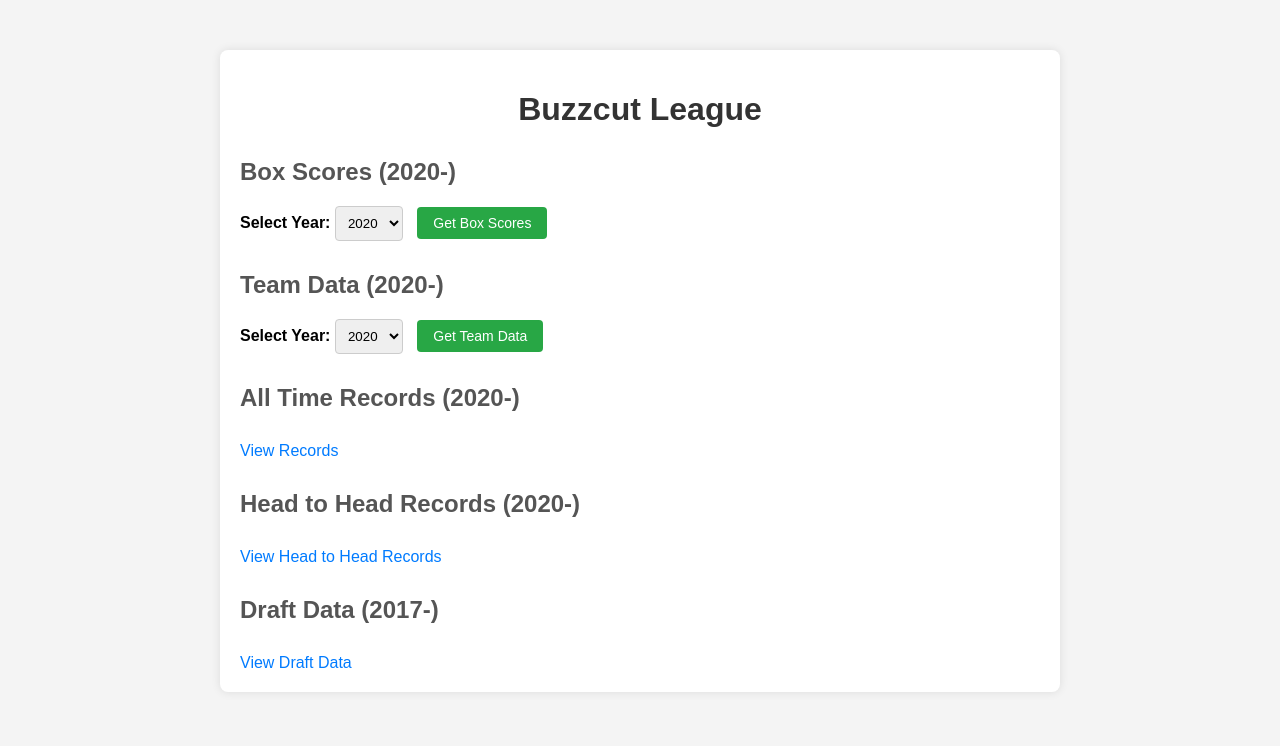
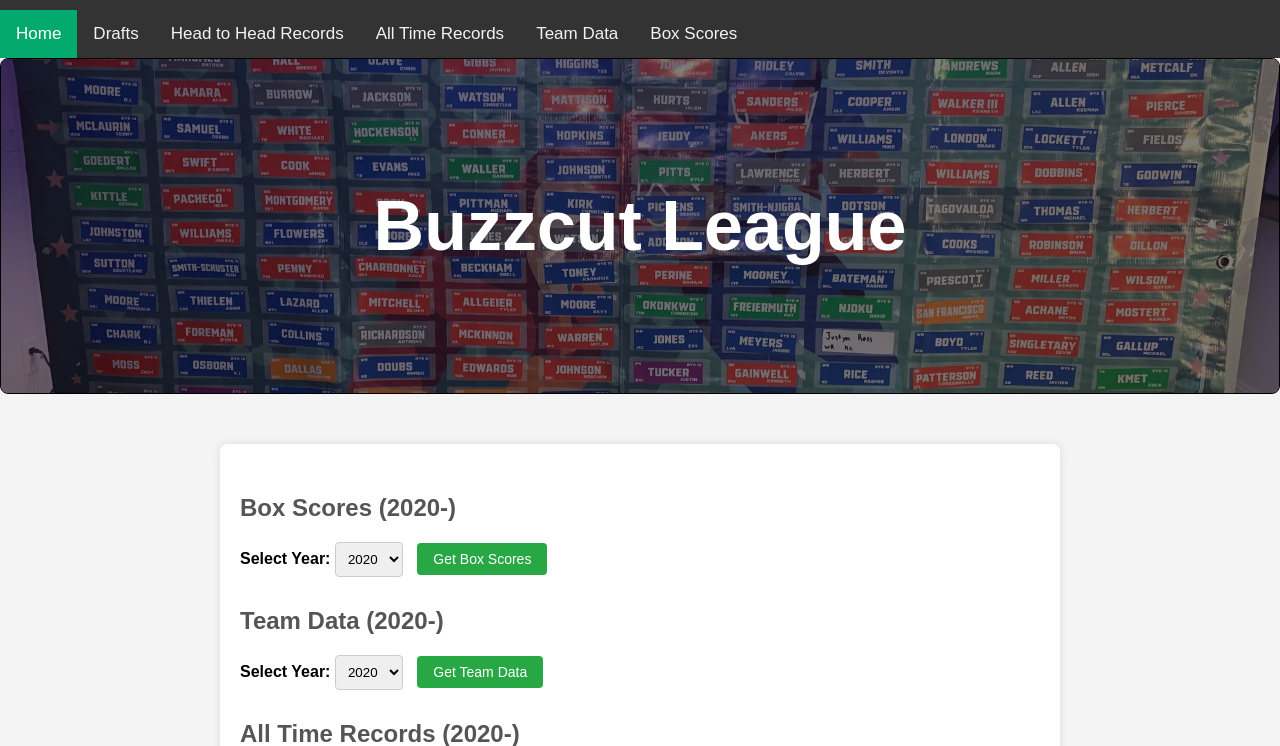
Before and after one commit to shraydewan/Buzzcut-League, a Flask app: template templates/index.html in a window 1280 px wide. Shown: the top 746 px of the page. Before the commit the page ends 695 px from the top, so only its background shows below. Run offline with Flask 3, Linux system fonts and the light colour scheme; the template is opened without the code that fills it: most values are stand-ins (such as "Sample title", 1, 10 or a date in 2020); parts of the project's set-up code (start-up, migrations or seed data) failed here and were passed over.

Commit message:
added image

```diff
--- a/app.py
+++ b/app.py
@@ -56,7 +56,6 @@ def read_csv_files():
     if dataframes:
         combined_df = pd.concat(dataframes, ignore_index=True)
         app.logger.info(f"Combined DataFrame columns: {combined_df.columns}")
-        # Ensure the 'Year' column is consistently the first column
         cols = combined_df.columns.tolist()
         cols.insert(0, cols.pop(cols.index('Year')))
         combined_df = combined_df[cols]
--- a/templates/index.html
+++ b/templates/index.html
@@ -3,11 +3,59 @@
 <head>
     <title>Buzzcut League</title>
     <style>
+        html, body {
+            margin: 0;
+            padding: 0;
+        }
         body {
             font-family: Arial, sans-serif;
             background-color: #f4f4f4;
             margin: 0;
             padding: 0;
+        }
+        .topnav {
+            background-color: #333;
+            overflow: hidden;
+            margin: 0;
+            padding: 0;
+        }
+        .topnav a {
+            float: left;
+            color: #f2f2f2;
+            text-align: center;
+            padding: 14px 16px;
+            text-decoration: none;
+            font-size: 17px;
+        }
+        .topnav a:hover {
+            background-color: #ddd;
+            color: black;
+        }
+        .topnav a.active {
+            background-color: #04AA6D;
+            color: white;
+        }
+        .section {
+            position: relative;
+            padding: 80px;
+            border-radius: 8px;
+            border: 1px solid black;
+            color: white;
+            background-image: url('{{ url_for('static', filename='images/IMG_0844.jpg') }}');
+            background-size: cover;
+            background-position: center;
+            overflow: hidden;
+            z-index: 0;
+        }
+        .section::before {
+            content: "";
+            position: absolute;
+            top: 0;
+            left: 0;
+            right: 0;
+            bottom: 0;
+            background: rgba(0, 0, 0, 0.5); /* Semi-transparent black */
+            z-index: -1;
         }
         .container {
             max-width: 800px;
@@ -18,8 +66,9 @@
             border-radius: 8px;
         }
         h1 {
-            color: #333;
+            color: white;
             text-align: center;
+            font-size: 70px;
         }
         h2 {
             color: #555;
@@ -61,8 +110,18 @@
     </style>
 </head>
 <body>
+    <div class="topnav">
+        <a class="active" href="#home">Home</a>
+        <a href="draft_data">Drafts</a>
+        <a href="head_to_head">Head to Head Records</a>
+        <a href="records">All Time Records</a>
+        <a href="teams">Team Data</a>
+        <a href="box_scores">Box Scores</a>
+    </div>
+    <div class="section">
+        <h1>Buzzcut League</h1>
+    </div>
     <div class="container">
-        <h1>Buzzcut League</h1>
         <h2>Box Scores (2020-)</h2>
         <form action="box_scores" method="post">
             <label for="year">Select Year:</label>
```
Also changed, not shown: static/images/IMG_0844.jpg (added), 1 other file.
